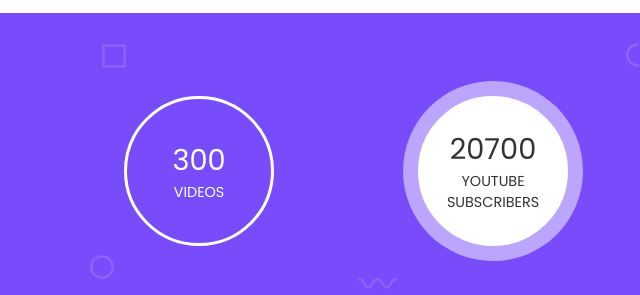
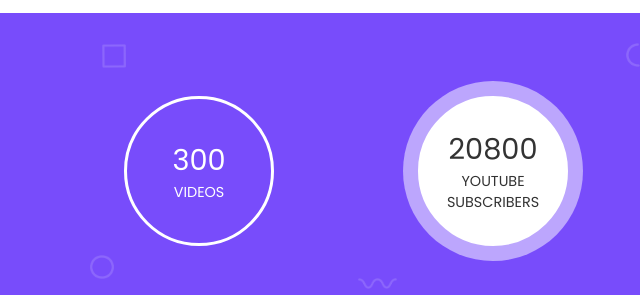
Before and after one commit to joyaljosephnote/Portfolio-Website, a plain HTML site: page index.html in a window 1280 px wide. Shown: the part 3420-3715 px from the top of the page, 0-640 px from the left. Drawn offline with nearby package versions, Linux system fonts and the light colour scheme.

Commit message:
Update index.html
Change the Subscribers count

```diff
--- a/index.html
+++ b/index.html
@@ -439,7 +439,7 @@
 
           <div class="wrap">
             <div class="record-circle active">
-              <h2 class="number" data-num="20700">0</h2>
+              <h2 class="number" data-num="20800">0</h2>
               <h4 class="sub-title">YouTube Subscribers</h4>
             </div>
           </div>
```
